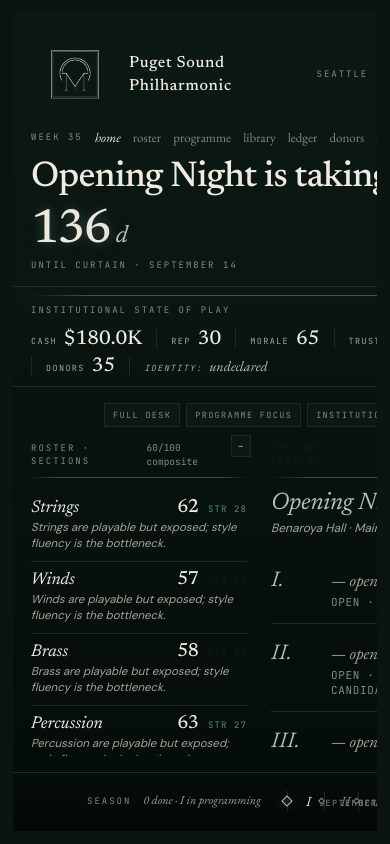
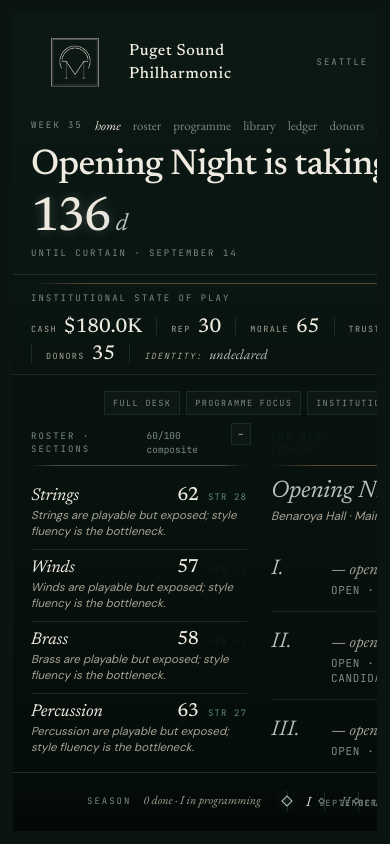
Before and after one commit to lrobadey/orchestramanager, a React (Vite) app: page / in a window 390 px wide. Built offline with nearby package versions, Linux system fonts and the light colour scheme.

Commit message:
Tighten canopy header top spacing

```diff
--- a/src/styles/home.css
+++ b/src/styles/home.css
@@ -89,7 +89,7 @@
   position: relative;
   border-bottom: 1px solid var(--hairline);
 }
-.home-stratum.canopy { background: linear-gradient(180deg, #0c1814 0%, #0a1612 100%); padding: 22px 56px 18px; }
+.home-stratum.canopy { background: linear-gradient(180deg, #0c1814 0%, #0a1612 100%); padding: 4px 56px 18px; }
 .home-stratum.understory {
   background: linear-gradient(180deg, #0a1612 0%, #08130f 100%);
   padding: 14px 56px 16px;
@@ -1639,7 +1639,7 @@
 }
 
 @media (max-width: 760px) {
-  .home-stratum.canopy { padding: 18px 18px 14px; }
+  .home-stratum.canopy { padding: 6px 18px 14px; }
   .home-stratum.understory { padding: 12px 18px 14px; }
   .home-stratum.understory.collapsed { padding: 8px 18px 10px; }
   .home-stratum.floor { padding: 16px 18px; }
```
